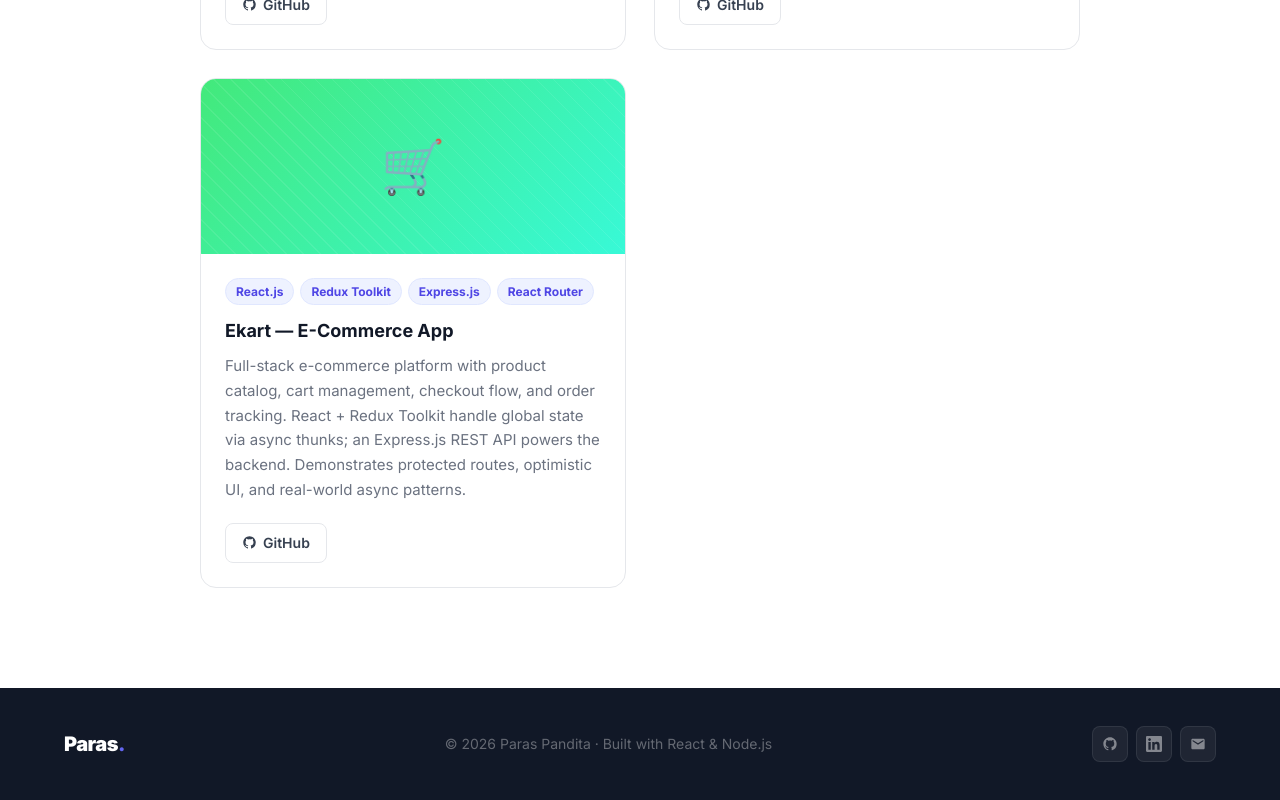
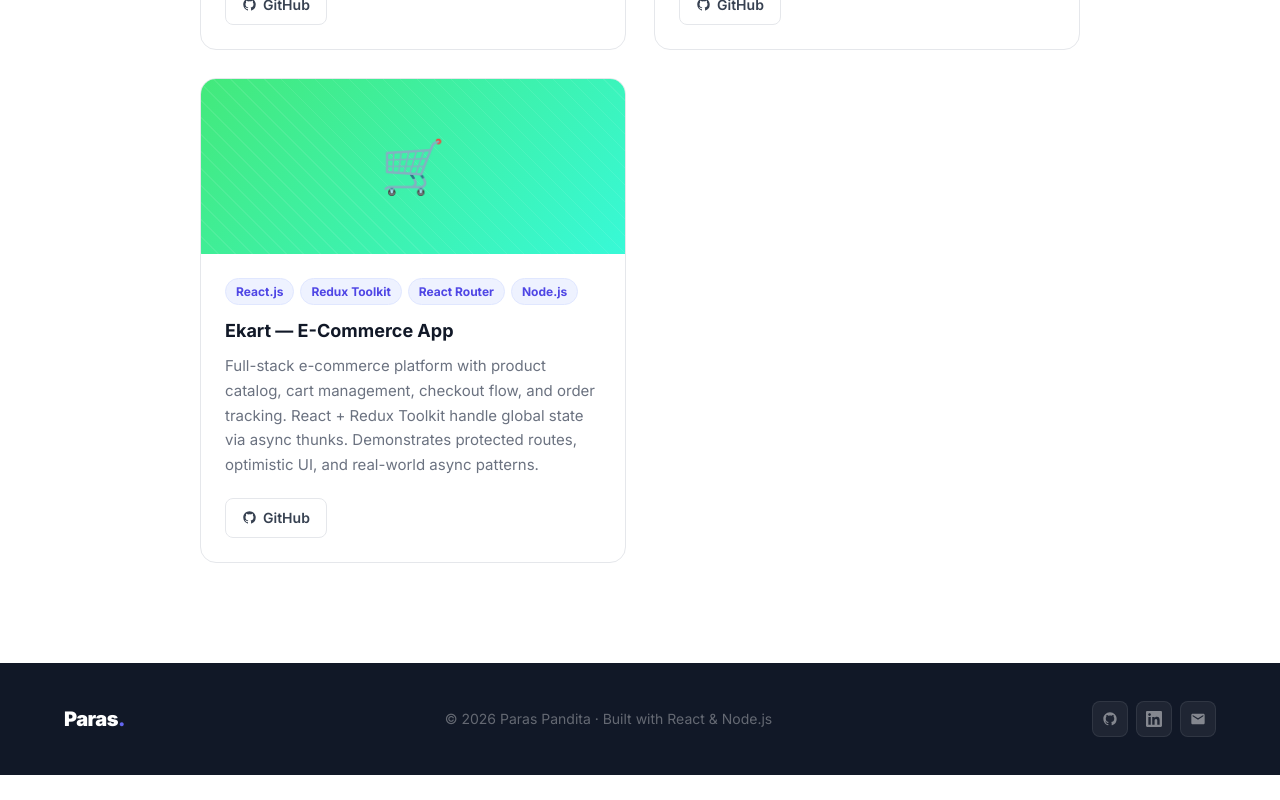
Before and after one commit to Paras-pp/Portfolio, a React (Vite) app in the folder client/: page /projects in a window 1280 px wide. Shown: the part 787-1587 px from the top of the page. After the commit the page ends 1562 px from the top, so only its background shows below. Built offline with nearby package versions, Linux system fonts and the light colour scheme.

Commit message:
Portfolio update

```diff
--- a/client/src/components/Projects.jsx
+++ b/client/src/components/Projects.jsx
@@ -32,8 +32,8 @@ const projects = [
     emoji: '🛒',
     title: 'Ekart — E-Commerce App',
     description:
-      'Full-stack e-commerce platform with product catalog, cart management, checkout flow, and order tracking. React + Redux Toolkit handle global state via async thunks; an Express.js REST API powers the backend. Demonstrates protected routes, optimistic UI, and real-world async patterns.',
-    tags: ['React.js', 'Redux Toolkit', 'Express.js', 'React Router'],
+      'Full-stack e-commerce platform with product catalog, cart management, checkout flow, and order tracking. React + Redux Toolkit handle global state via async thunks. Demonstrates protected routes, optimistic UI, and real-world async patterns.',
+    tags: ['React.js', 'Redux Toolkit', 'React Router', 'Node.js'],
     github: 'https://github.com/Paras-pp',
     live: null,
   },
--- a/client/src/components/Skills.jsx
+++ b/client/src/components/Skills.jsx
@@ -9,7 +9,7 @@ const categories = [
   {
     icon: '⚙️',
     title: 'Backend & Languages',
-    skills: ['Node.js', 'Express.js', 'REST APIs', 'Java', 'OOP'],
+    skills: ['Node.js', 'REST APIs', 'Java', 'OOP'],
   },
   {
     icon: '🧪',
```
